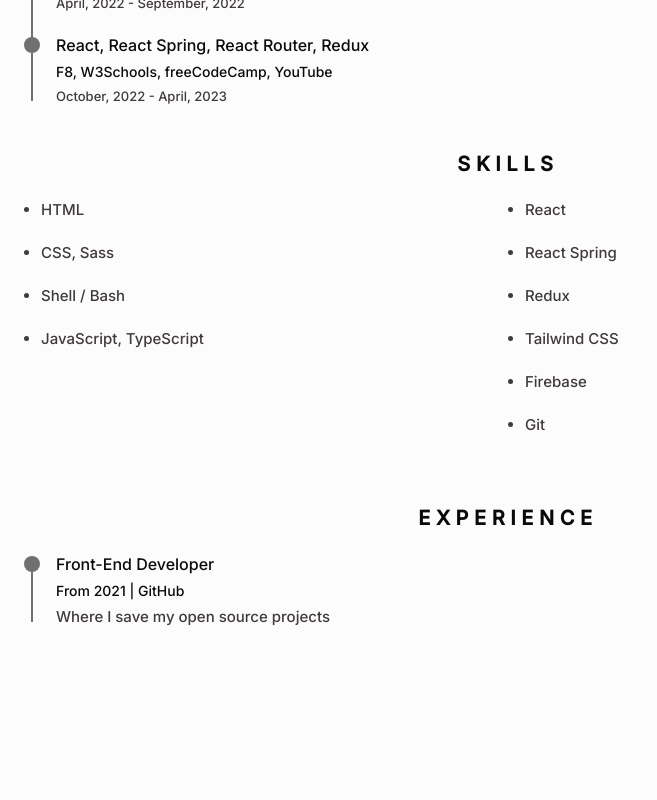
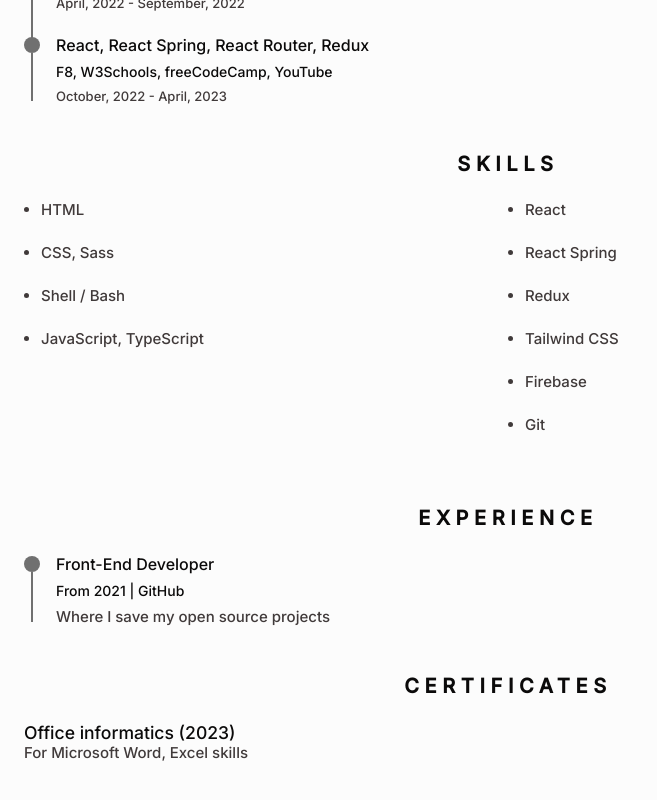
Before and after one commit to yeuxacucodon/curriculum-vitae, a React (Vite) app: page / in a window 1280 px wide. Shown: the part 912-1712 px from the top of the page, without its empty margins (0-657 px from the left). Before the commit the page ends 1610 px from the top, so only its background shows below. Built offline with nearby package versions, Linux system fonts and the light colour scheme.

Commit message:
update certificates

```diff
--- a/src/components/Body.tsx
+++ b/src/components/Body.tsx
@@ -6,6 +6,7 @@ import Education from "./Education";
 import Skills from "./Skills";
 // Right
 import Experience from "./Experience";
+import Certificates from "./Certificates";
 
 export default function Body() {
   return (
@@ -21,6 +22,7 @@ export default function Body() {
 
         <div className="resume__right">
           <Experience />
+          <Certificates />
         </div>
       </div>
     </main>
--- /dev/null
+++ b/src/components/Certificates.tsx
@@ -0,0 +1,14 @@
+export default function Certificates() {
+  return (
+    <section className="certificate section" id="certificates">
+      <h2 className="section-title">Certificates</h2>
+
+      <div className="certificate__container bd-grid">
+        <div className="certificate__content">
+          <h3 className="certificate__title">Office informatics (2023)</h3>
+          <p className="certificate__description">For Microsoft Word, Excel skills</p>
+        </div>
+      </div>
+    </section>
+  );
+}
```
